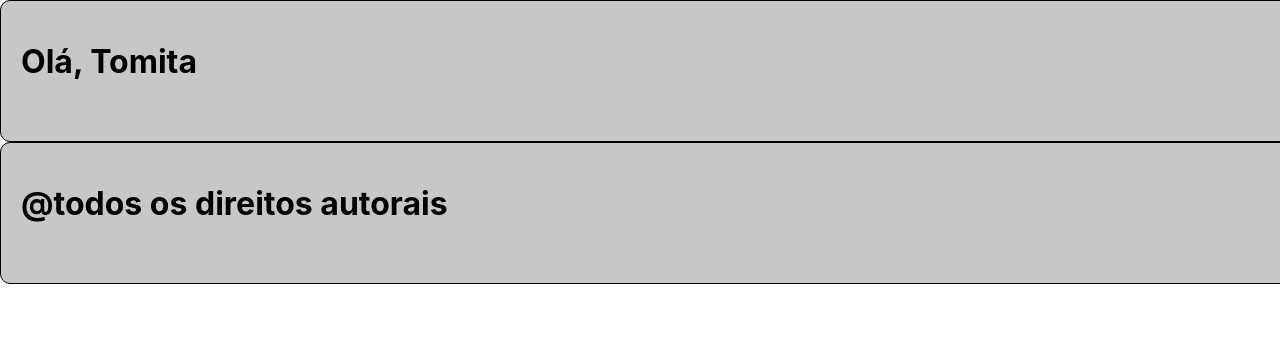
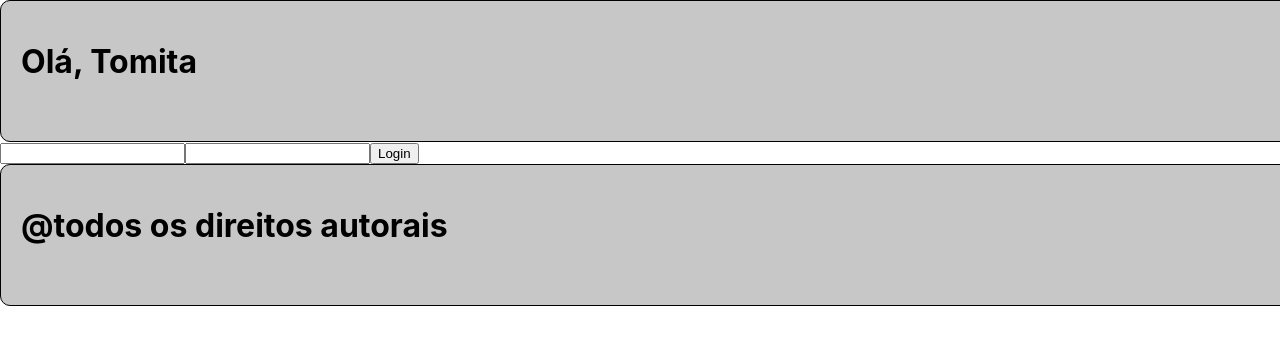
Before and after one commit to CS-PI-2025-umdiameformo/front-end, a React (Create React App) app: page /login in a window 1280 px wide. Shown: the top 344 px of the page. Built offline with nearby package versions, Linux system fonts and the light colour scheme.

Commit message:
Fix para o script faltante.

```diff
--- a/package.json
+++ b/package.json
@@ -11,7 +11,7 @@
     "react-dom": "^19.1.0",
     "react-hook-form": "^7.55.0",
     "react-router-dom": "^7.5.0",
-    "react-scripts": "5.0.1",
+    "react-scripts": "^5.0.1",
     "web-vitals": "^2.1.4"
   },
   "scripts": {
--- a/src/App.js
+++ b/src/App.js
@@ -4,6 +4,7 @@ import Header from "./components/header/header";
 import Calculadora from "./pages/calculadora/calculadora";
 import Home from "./pages/home/home";
 import Footer from "./components/footer/footer";
+import LoginUsuario from "./pages/loginUsuario/loginUsuario";
 
 function App() {
   return (
@@ -11,6 +12,7 @@ function App() {
       <Header nome="Tomita" />
       <BrowserRouter>
         <Routes>
+          <Route path="/login" Component={LoginUsuario} />
           <Route path="/" Component={Home} />
           <Route path="/calculadora" Component={Calculadora} />
         </Routes>
--- a/src/pages/loginUsuario/loginUsuario.jsx
+++ b/src/pages/loginUsuario/loginUsuario.jsx
@@ -3,7 +3,9 @@ import React from "react";
 const loginUsuario = () => {
   return (
     <>
-
+    <input type="string" />
+    <input type="password" />
+    <button>Login</button>
     </>
   );
 };
```
Also changed, not shown: 16 other files (tests, documents, lock files or other folders).
